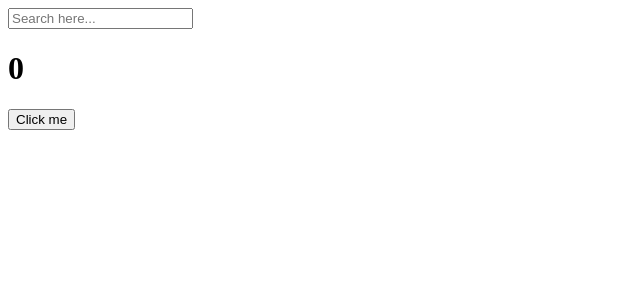
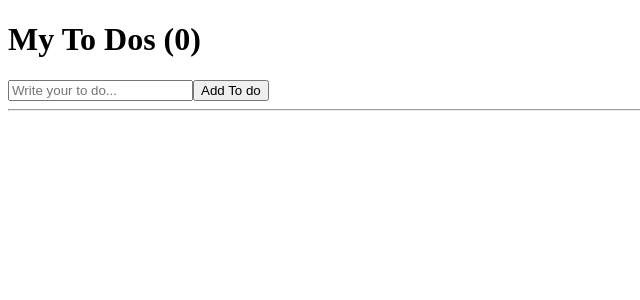
Before and after one commit to semyeongJ/Joymovie, a React (Create React App) app: page / in a window 1280 px wide. Shown: the top 300 px of the page, without its empty margins (0-640 px from the left). Built offline with nearby package versions, Linux system fonts and the light colour scheme.

Commit message:
toDoList

```diff
--- a/package.json
+++ b/package.json
@@ -35,5 +35,10 @@
       "last 1 firefox version",
       "last 1 safari version"
     ]
+  },
+  "devDependencies": {
+    "eslint-config-prettier": "^8.5.0",
+    "eslint-plugin-prettier": "^4.0.0",
+    "prettier": "^2.6.2"
   }
 }
--- a/src/App.js
+++ b/src/App.js
@@ -1,24 +1,33 @@
-import { useState, useEffect } from "react";
+import { useState } from "react";
 
 function App() {
-  const [counter, setValue] = useState(0);
-  const [keyword, setKeyword] = useState("");
-  const onClick = () => setValue((prev) => prev +1);
-  const onChange = (e) =>{setKeyword(e.target.value)};
-  useEffect(()=>{
-    console.log("i run only once");
-  },[]);
-  useEffect(()=>{
-    console.log("i run when 'keyword' changes.");
-  },[keyword]); //keyword가 변화할때만 실행됨
-  useEffect(()=>{
-    console.log("i run when 'counter' changes.");
-  },[counter]);
+  const [toDo, setToDo] = useState("");
+  const [toDos, setToDos] = useState([]);
+  const onChange = (event) => setToDo(event.target.value);
+  const onSubmit = (event) => {
+    event.preventDefault();
+    if (toDo === "") {
+      return;
+    }
+    setToDo("");
+    setToDos(currentArray => [toDo, ...currentArray]);
+  };
   return (
     <div>
-      <input onChange={onChange} type="text" placeholder="Search here..."/>
-      <h1>{counter}</h1>
-      <button onClick={onClick}>Click me</button>
+      <h1>My To Dos ({toDos.length})</h1>
+      <form onSubmit={onSubmit}>
+        <input
+          onChange={onChange}
+          value={toDo}
+          type="text"
+          placeholder="Write your to do..."
+        />
+        <button>Add To do</button>
+      </form>
+      <hr/>
+      <ul>
+      {toDos.map((item, index) => (<li key={index}>{item}</li>))}
+      </ul>
     </div>
   );
 }
```
